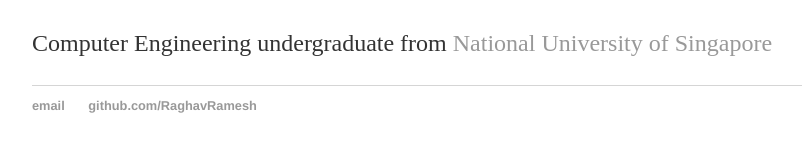
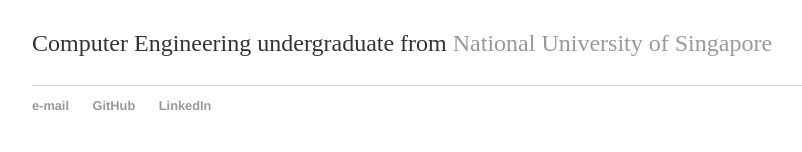
Before and after one commit to RaghavRamesh/RaghavRamesh.github.io, a Jekyll site: the page built from index.html, in a window 1280 px wide. Shown: the part 228-380 px from the top of the page, without its empty margins (160-962 px from the left). Built offline with Jekyll 4.4.1, drawn with Linux system fonts in a browser that asks for light colours.

Commit message:
Updated footer links in default.html

```diff
--- a/_layouts/default.html
+++ b/_layouts/default.html
@@ -22,8 +22,9 @@
     </div><!-- /.container -->
     <footer>
         <ul>
-            <li><a href="mailto:raghavramesh94@gmail.com">email</a></li>
-            <li><a href="https://github.com/RaghavRamesh">github.com/RaghavRamesh</a></li>
+            <li><a href="mailto:raghavramesh94@gmail.com">e-mail</a></li>
+            <li><a href="https://github.com/RaghavRamesh">GitHub</a></li>
+            <li><a href="https://sg.linkedin.com/in/RaghavRamesh21">LinkedIn</a></li>
       </ul>
     </footer>
   </body>
```
